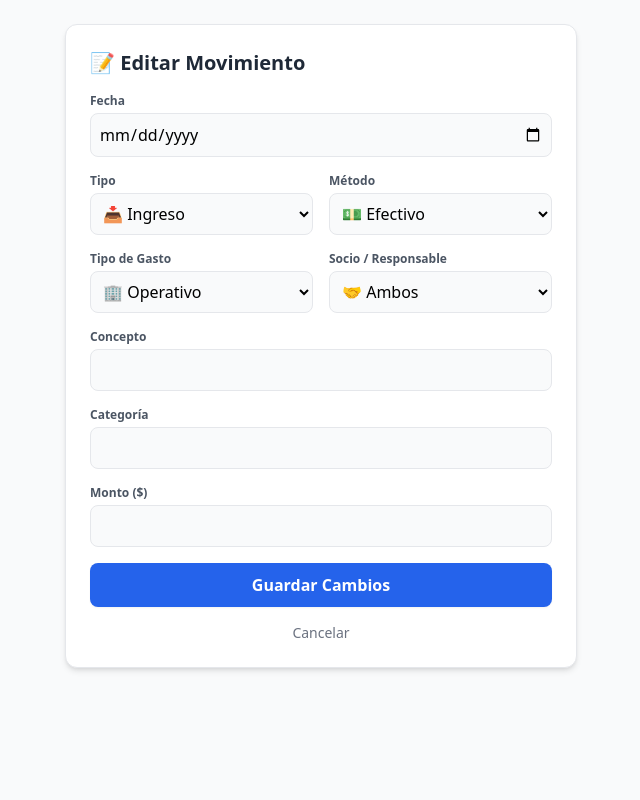
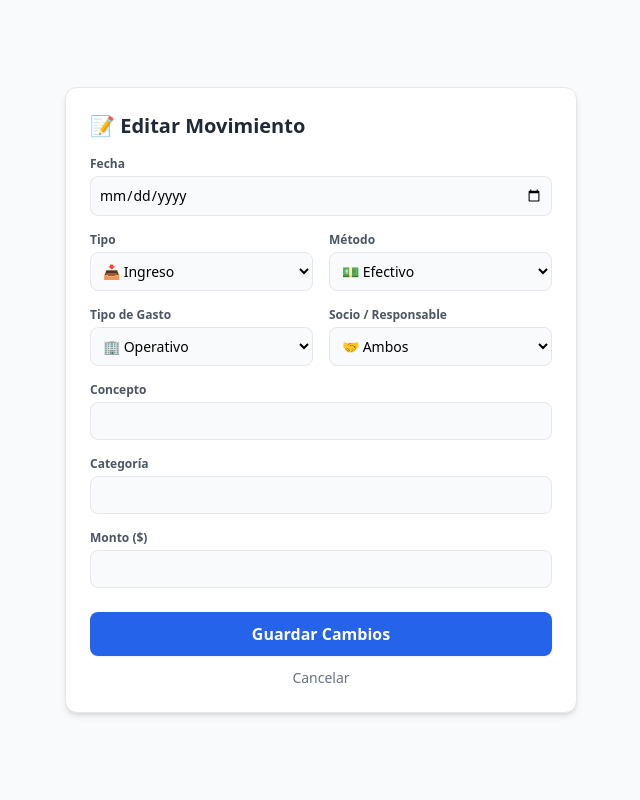
Before and after one commit to xlink1729-cloud/Caja-clinica, a FastAPI app: page /editar-movimiento/1 in a window 1280 px wide. Shown: the whole page, without its empty margins (319-959 px from the left). Run offline with FastAPI, Linux system fonts and the light colour scheme; the visitor is signed in with stand-in values (Sample User, id 1); data that the repository does not hold is empty; some libraries are stand-ins or nearby versions.

Commit message:
Update editar.html

```diff
--- a/templates/editar.html
+++ b/templates/editar.html
@@ -2,73 +2,84 @@
 <html lang="es">
 <head>
     <meta charset="UTF-8">
+    <meta name="viewport" content="width=device-width, initial-scale=1.0">
     <title>Editar Movimiento</title>
     <script src="https://cdn.tailwindcss.com"></script>
 </head>
-<body class="bg-gray-50 p-6">
-    <div class="max-w-lg mx-auto bg-white p-6 rounded-xl shadow-md border">
+<body class="bg-gray-50 p-6 flex items-center justify-center min-h-screen">
+    <div class="max-w-lg w-full bg-white p-6 rounded-xl shadow-md border border-gray-200">
         <h2 class="text-xl font-bold mb-4 text-gray-800">📝 Editar Movimiento</h2>
+
         <form action="/actualizar-movimiento/{{ m[0] }}" method="POST" class="space-y-4">
 
+            <!-- Fecha -->
             <div>
                 <label class="block text-xs font-bold text-gray-600 mb-1">Fecha</label>
-                <input type="date" name="fecha" value="{{ m[5] }}" required class="w-full p-2 border rounded-lg bg-gray-50">
+                <input type="date" name="fecha" value="{{ m[5] }}" required class="w-full p-2 border rounded-lg bg-gray-50 text-sm">
             </div>
 
+            <!-- Tipo y Método -->
             <div class="grid grid-cols-2 gap-4">
                 <div>
                     <label class="block text-xs font-bold text-gray-600 mb-1">Tipo</label>
-                    <select name="tipo" class="w-full p-2 border rounded-lg bg-gray-50">
-                        <option value="INGRESO" {% if m[1]=='INGRESO' %}selected{% endif %}>📥 Ingreso</option>
-                        <option value="EGRESO" {% if m[1]=='EGRESO' %}selected{% endif %}>📤 Egreso</option>
+                    <select name="tipo" class="w-full p-2 border rounded-lg bg-gray-50 text-sm">
+                        <option value="INGRESO" {% if m[1] == 'INGRESO' %}selected{% endif %}>📥 Ingreso</option>
+                        <option value="EGRESO" {% if m[1] == 'EGRESO' %}selected{% endif %}>📤 Egreso</option>
                     </select>
                 </div>
                 <div>
                     <label class="block text-xs font-bold text-gray-600 mb-1">Método</label>
-                    <select name="metodo" class="w-full p-2 border rounded-lg bg-gray-50">
-                        <option value="EFECTIVO" {% if m[6]=='EFECTIVO' %}selected{% endif %}>💵 Efectivo</option>
-                        <option value="TRANSFERENCIA" {% if m[6]=='TRANSFERENCIA' %}selected{% endif %}>📱 Transferencia</option>
-                        <option value="DEBITO" {% if m[6]=='DEBITO' %}selected{% endif %}>💳 Débito</option>
-                        <option value="CREDITO" {% if m[6]=='CREDITO' %}selected{% endif %}>💳 Crédito</option>
+                    <select name="metodo" class="w-full p-2 border rounded-lg bg-gray-50 text-sm">
+                        <option value="EFECTIVO" {% if m[6] == 'EFECTIVO' %}selected{% endif %}>💵 Efectivo</option>
+                        <option value="TRANSFERENCIA" {% if m[6] == 'TRANSFERENCIA' %}selected{% endif %}>📱 Transferencia</option>
+                        <option value="DEBITO" {% if m[6] == 'DEBITO' %}selected{% endif %}>💳 Débito</option>
+                        <option value="CREDITO" {% if m[6] == 'CREDITO' %}selected{% endif %}>💳 Crédito</option>
                     </select>
                 </div>
             </div>
 
+            <!-- Tipo de Gasto y Socio -->
             <div class="grid grid-cols-2 gap-4">
                 <div>
                     <label class="block text-xs font-bold text-gray-600 mb-1">Tipo de Gasto</label>
-                    <select name="tipo_gasto" class="w-full p-2 border rounded-lg bg-gray-50">
-                        <option value="OPERATIVO" {% if m[7]=='OPERATIVO' %}selected{% endif %}>🏢 Operativo</option>
-                        <option value="INVERSION" {% if m[7]=='INVERSION' %}selected{% endif %}>🏗️ Inversión</option>
+                    <select name="tipo_gasto" class="w-full p-2 border rounded-lg bg-gray-50 text-sm">
+                        <option value="OPERATIVO" {% if m[7] == 'OPERATIVO' %}selected{% endif %}>🏢 Operativo</option>
+                        <option value="INVERSION" {% if m[7] == 'INVERSION' %}selected{% endif %}>🏗️ Inversión</option>
                     </select>
                 </div>
                 <div>
                     <label class="block text-xs font-bold text-gray-600 mb-1">Socio / Responsable</label>
-                    <select name="socio" class="w-full p-2 border rounded-lg bg-gray-50">
-                        <option value="AMBOS" {% if m[8]=='AMBOS' %}selected{% endif %}>🤝 Ambos</option>
-                        <option value="NOVIA" {% if m[8]=='NOVIA' %}selected{% endif %}>👤 Paola</option>
-                        <option value="COMPAÑERO" {% if m[8]=='COMPAÑERO' %}selected{% endif %}>👤 Jorge</option>
+                    <select name="socio" class="w-full p-2 border rounded-lg bg-gray-50 text-sm">
+                        <option value="AMBOS" {% if m[8] == 'AMBOS' %}selected{% endif %}>🤝 Ambos</option>
+                        <option value="PAOLA" {% if m[8] == 'PAOLA' or m[8] == 'NOVIA' %}selected{% endif %}>👤 Paola</option>
+                        <option value="JORGE" {% if m[8] == 'JORGE' or m[8] == 'COMPAÑERO' %}selected{% endif %}>👤 Jorge</option>
                     </select>
                 </div>
             </div>
 
+            <!-- Concepto -->
             <div>
                 <label class="block text-xs font-bold text-gray-600 mb-1">Concepto</label>
-                <input type="text" name="concepto" value="{{ m[2] }}" required class="w-full p-2 border rounded-lg bg-gray-50">
+                <input type="text" name="concepto" value="{{ m[2] }}" required class="w-full p-2 border rounded-lg bg-gray-50 text-sm">
             </div>
 
+            <!-- Categoría -->
             <div>
                 <label class="block text-xs font-bold text-gray-600 mb-1">Categoría</label>
-                <input type="text" name="categoria" value="{{ m[3] }}" required class="w-full p-2 border rounded-lg bg-gray-50">
+                <input type="text" name="categoria" value="{{ m[3] }}" required class="w-full p-2 border rounded-lg bg-gray-50 text-sm">
             </div>
 
+            <!-- Monto -->
             <div>
                 <label class="block text-xs font-bold text-gray-600 mb-1">Monto ($)</label>
-                <input type="number" step="0.01" name="monto" value="{{ m[4] }}" required class="w-full p-2 border rounded-lg bg-gray-50">
+                <input type="number" step="0.01" name="monto" value="{{ m[4] }}" required class="w-full p-2 border rounded-lg bg-gray-50 text-sm">
             </div>
 
-            <button type="submit" class="bg-blue-600 hover:bg-blue-700 text-white font-bold w-full py-2.5 rounded-lg shadow-sm">Guardar Cambios</button>
-            <a href="/" class="block text-center text-gray-500 hover:underline text-sm mt-2">Cancelar</a>
+            <!-- Botones de Acción -->
+            <div class="pt-2">
+                <button type="submit" class="bg-blue-600 hover:bg-blue-700 text-white font-bold w-full py-2.5 rounded-lg shadow-sm transition">Guardar Cambios</button>
+                <a href="/" class="block text-center text-gray-500 hover:text-gray-700 text-sm mt-3 transition">Cancelar</a>
+            </div>
         </form>
     </div>
 </body>
```
